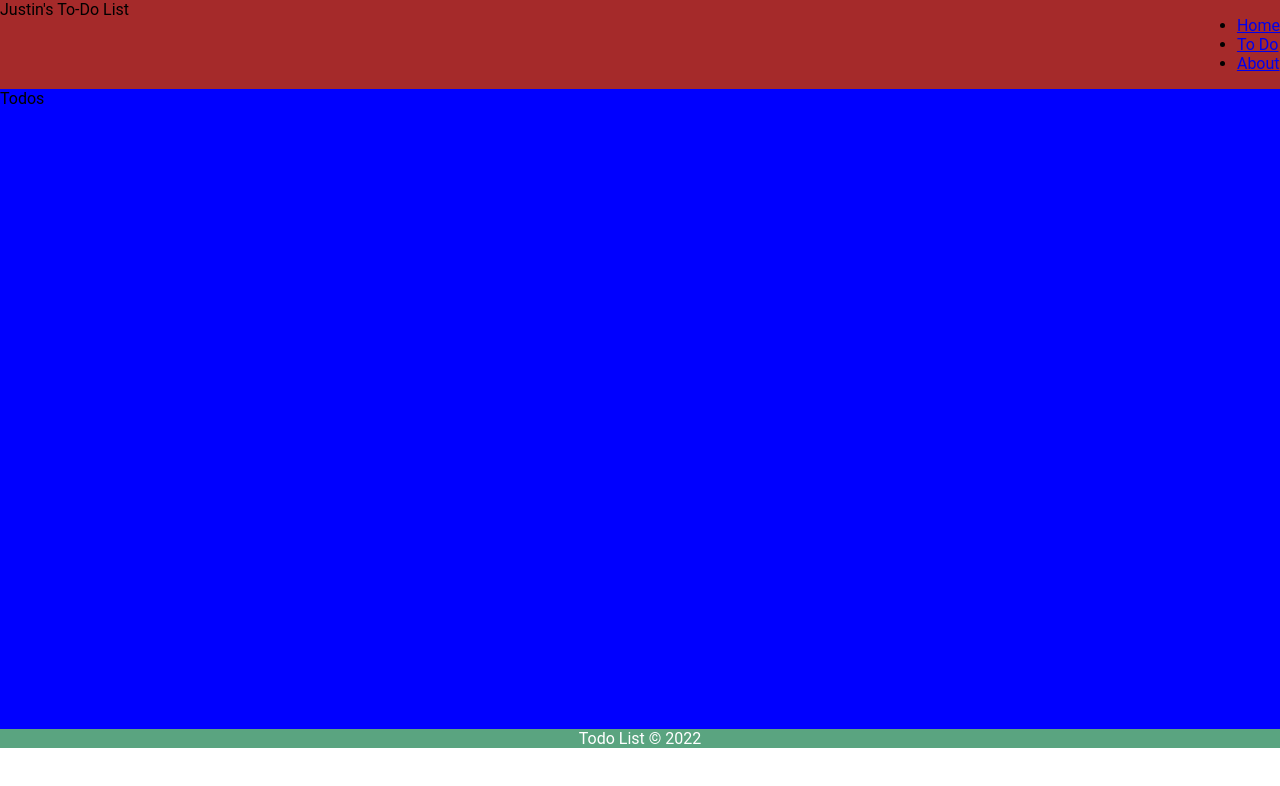
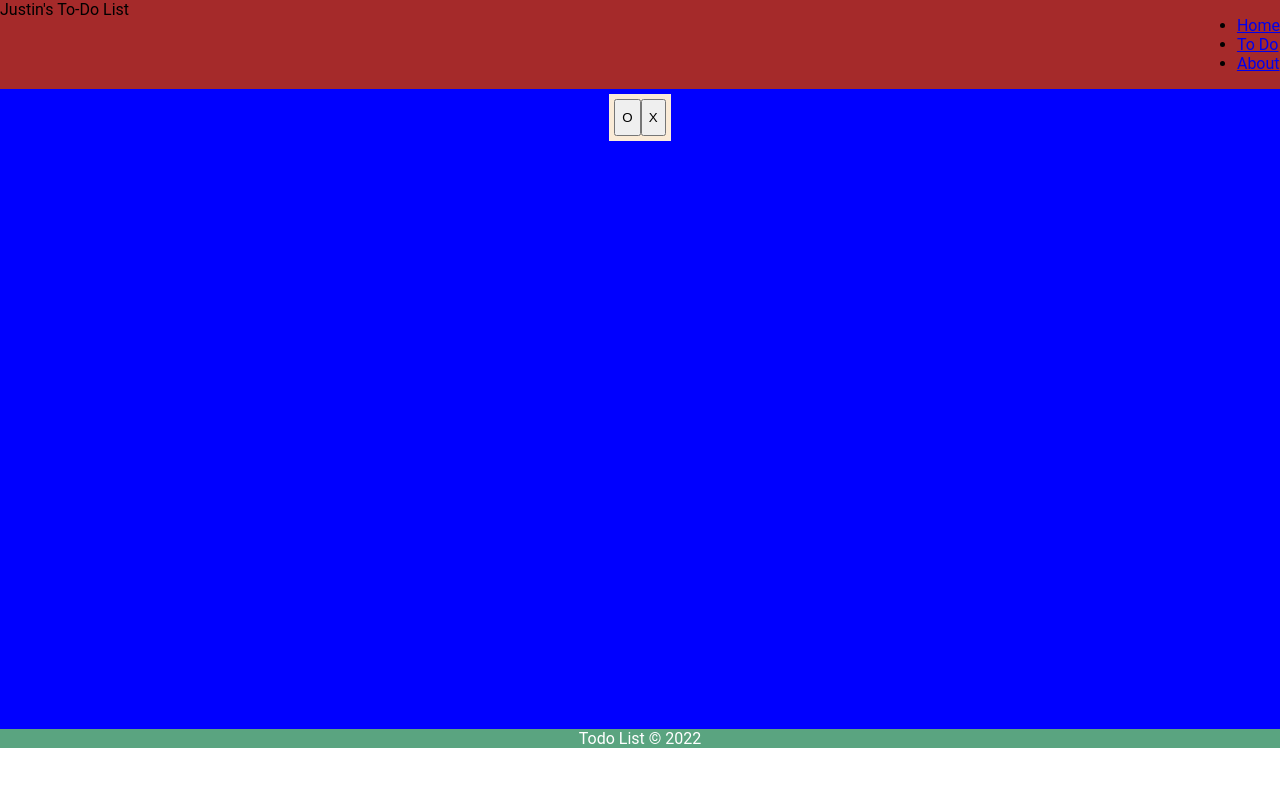
Before and after one commit to JustinMyerson/react-tasks-app, a React (Create React App) app in the folder tasks-app/: page /todos in a window 1280 px wide. Shown: the top 786 px of the page. Built offline with nearby package versions, Linux system fonts and the light colour scheme.

Commit message:
Add Todo styling and component

```diff
--- a/tasks-app/src/App.jsx
+++ b/tasks-app/src/App.jsx
@@ -5,7 +5,7 @@ import Todos from "../src/Pages/Todos/index";
 import About from "../src/Pages/About/index";
 import Home from "../src/Pages/Home/index";
 
-function App() {
+function App(props) {
   return (
     <BrowserRouter>
       <Layout>
--- a/tasks-app/src/Components/Layout/Layout.css
+++ b/tasks-app/src/Components/Layout/Layout.css
@@ -9,6 +9,7 @@
 .main-div {
   display: flex;
   flex-grow: 1;
+  justify-content: center;
   height: 80vh;
   background-color: blue;
 }
--- /dev/null
+++ b/tasks-app/src/Components/Todo/Todo.css
@@ -0,0 +1,8 @@
+.todo-div {
+  display: flex;
+  flex-direction: row;
+  background-color: antiquewhite;
+  justify-content: space-between;
+  margin: 5px 0px;
+  padding: 5px;
+}
--- /dev/null
+++ b/tasks-app/src/Components/Todo/Todo.jsx
@@ -0,0 +1,15 @@
+import React from "react";
+
+import "./Todo.css";
+
+function Todo({ id, title, isComplete }) {
+  return (
+    <div className="todo-div">
+      <h3 className="h3-left">{title}</h3>
+      <button>O</button>
+      <button>X</button>
+    </div>
+  );
+}
+
+export default Todo;
--- a/tasks-app/src/Pages/Todos/index.jsx
+++ b/tasks-app/src/Pages/Todos/index.jsx
@@ -1,7 +1,12 @@
 import React from "react";
+import Todo from "../../Components/Todo/Todo";
 
 function Todos() {
-  return <div>Todos</div>;
+  return (
+    <div>
+      <Todo></Todo>
+    </div>
+  );
 }
 
 export default Todos;
```
